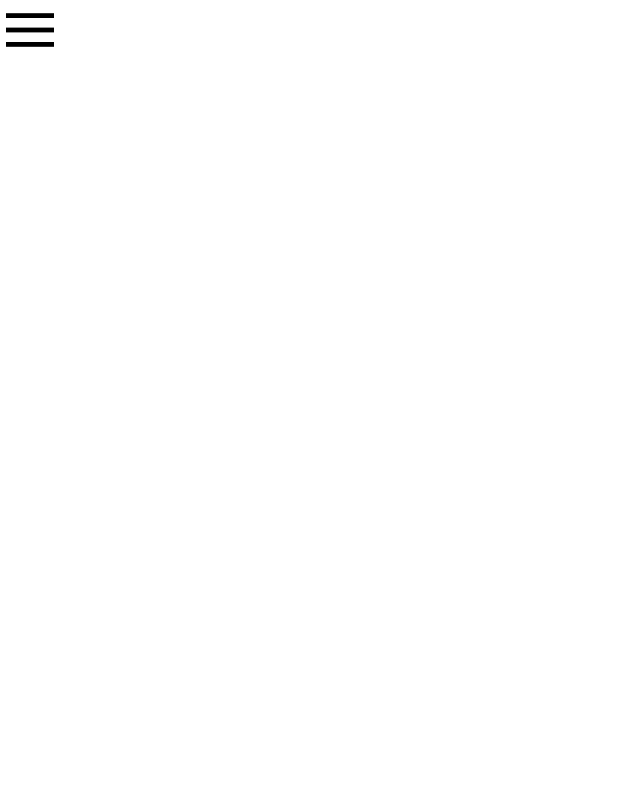
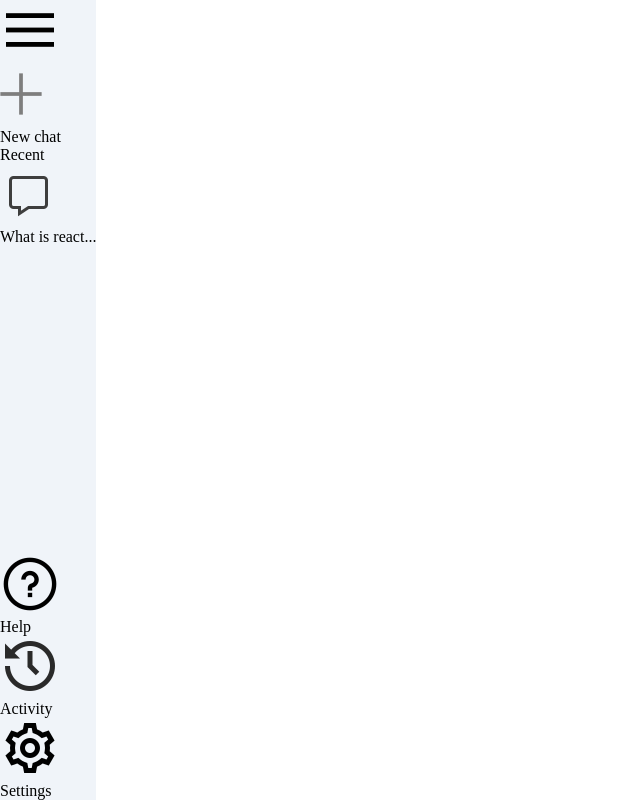
Before and after one commit to Aurelie04/React-JS-Gemini-API, a React (Vite) app: page / in a window 1280 px wide. Shown: the whole page, without its empty margins (0-640 px from the left). Built offline with nearby package versions, Linux system fonts and the light colour scheme.

Commit message:
customize sidebar

```diff
--- a/src/components/Sidebar/Sidebar.css
+++ b/src/components/Sidebar/Sidebar.css
@@ -0,0 +1,7 @@
+.sidebar{
+    min-height: 100vh;
+    display: inline-flex;
+    flex-direction: column;
+    justify-content: space-between;
+    background-color: #f0f4f9;
+}
--- a/src/components/Sidebar/Sidebar.jsx
+++ b/src/components/Sidebar/Sidebar.jsx
@@ -6,10 +6,32 @@
   return (
     <div className='sidebar'>
        <div className="top">
-          <img src={assets.menu_icon} alt='' />
+         <img className='menu' src={assets.menu_icon} alt='' />
+          <div className="new-chat">
+              <img src={assets.plus_icon} alt=''/>
+              <p>New chat </p>
+           </div>
+           <div className='recent'>
+                <p className='recent-title'>Recent</p>
+                <div className="recent-entry">
+                  <img src={assets.message_icon} alt=''/>
+                  <p>What is react...</p>
+               </div>
+            </div>
        </div>
        <div className="bottom">
-
+           <div className="bottom-item recent-entry">
+               <img src={assets.question_icon} alt=''/>
+               <p>Help</p>
+          </div>
+          <div className="bottom-item recent-entry">
+               <img src={assets.history_icon} alt=''/>
+               <p>Activity</p>
+          </div>
+          <div className="bottom-item recent-entry">
+               <img src={assets.setting_icon} alt=''/>
+               <p>Settings</p>
+          </div>
        </div>
     </div>
   )
```
